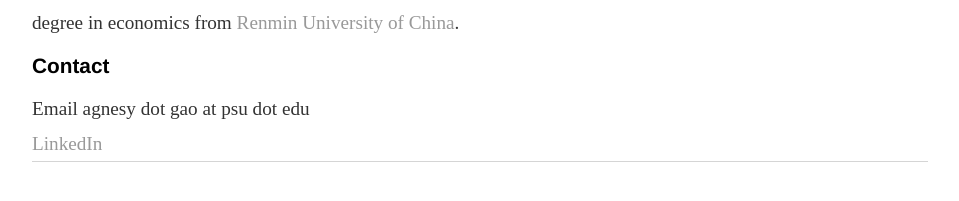
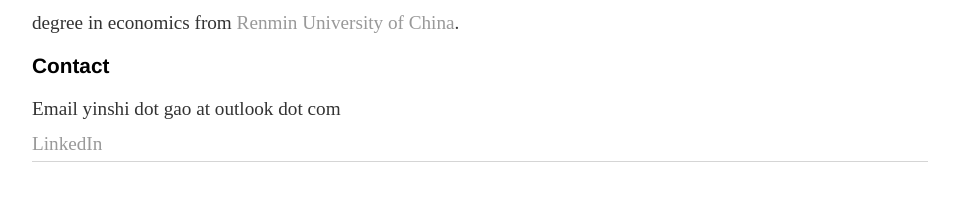
Before and after one commit to yinshi-gao/yinshi-gao.github.io, a Jekyll site: the page built from index.html, in a window 1280 px wide. Shown: the part 535-736 px from the top of the page, without its empty margins (160-1119 px from the left). Built offline with Jekyll 4.4.1, drawn with Linux system fonts in a browser that asks for light colours.

Commit message:
Update index.html

```diff
--- a/index.html
+++ b/index.html
@@ -17,7 +17,7 @@ title: Yinshi (Agnes) Gao's Personal Page
 	 </p2> -->
 
 	<h1>Contact</h1>
-	<p2>Email agnesy dot gao at psu dot edu</p2>
+	<p2>Email yinshi dot gao at outlook dot com</p2>
 	<br>
 	<p2><a href = "https://www.linkedin.com/in/agnesygao15/">LinkedIn</a></p2>
 </div><!-- /.blurb -->
```
